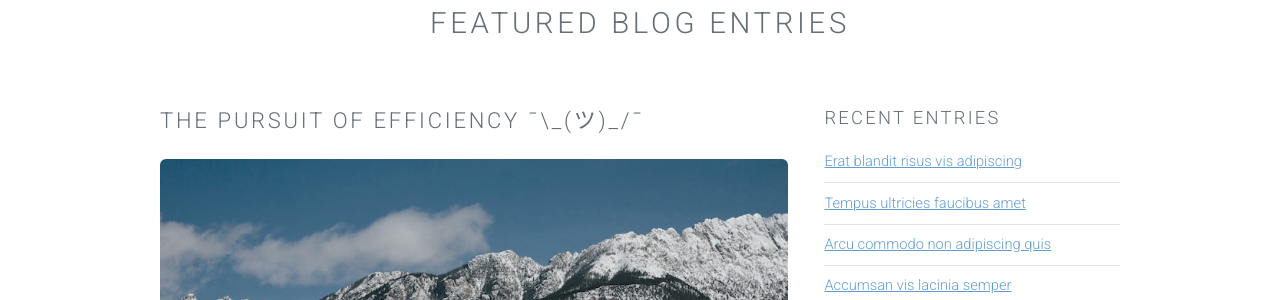
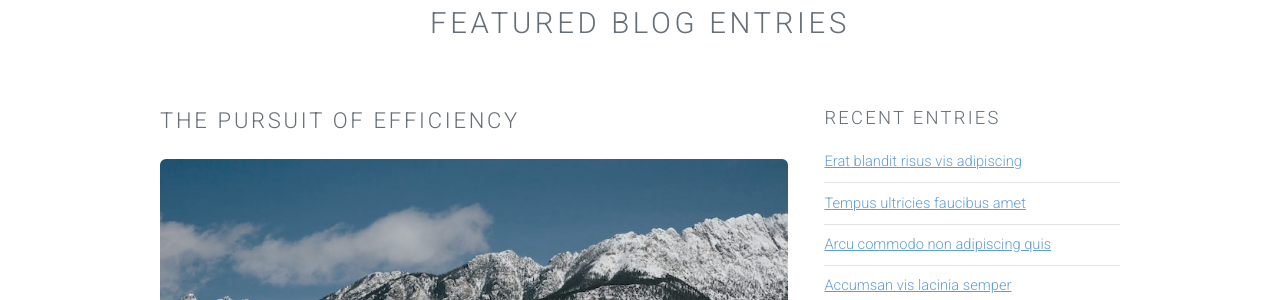
Before and after one commit to NILOIDE/NILOIDE.github.io, a Jekyll site: the page built from index.html, in a window 1280 px wide and 900 px high, scrolled down 462 px. Shown: the part 152-452 px from the top of the window. Built offline with Jekyll 4.4.1, drawn with Linux system fonts in a browser that asks for light colours.

```diff
--- a/index.html
+++ b/index.html
@@ -12,8 +12,7 @@
 					<div class="row">
 						<div class="8u">
 							<section>
-								<h2>The pursuit of efficiency
-								<a href="#elements" >¯\_(ツ)_/¯</a></h2>
+								<h2><a href="#elements" >The pursuit of efficiency</a></h2>
 								<a href="#" class="image fit"><img src="images/pic03.jpg" alt="" /></a>
 								<p>Vis accumsan feugiat adipiscing nisl amet adipiscing accumsan blandit accumsan sapien blandit ac amet faucibus aliquet placerat commodo. Interdum ante aliquet commodo accumsan vis phasellus adipiscing. Ornare a in lacinia. Vestibulum accumsan ac metus massa tempor. Accumsan in lacinia ornare massa amet. Ac interdum ac non praesent. Cubilia lacinia interdum massa faucibus blandit nullam.</p>
 							</section>
```
